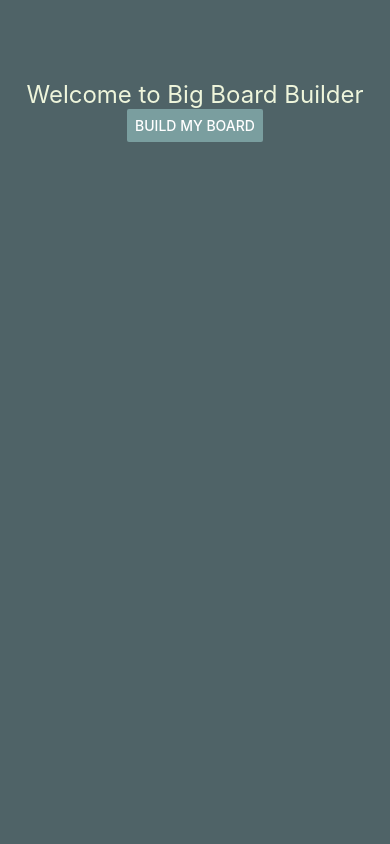
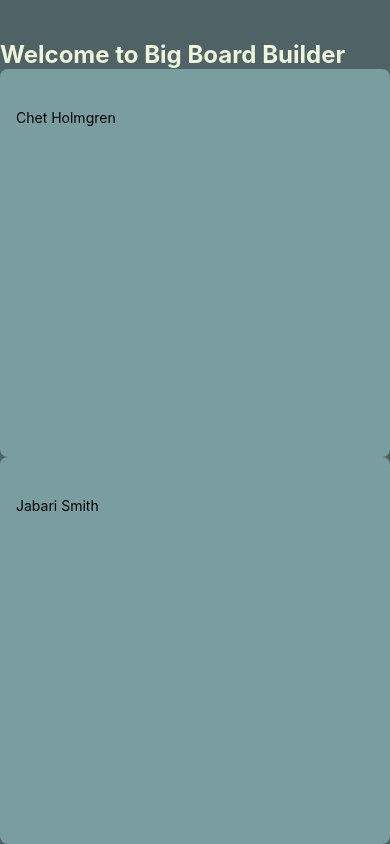
Before and after one commit to cmeggs0/big-board-builder, a React Native app: screen / in a window 390 px wide. Built offline with nearby package versions, Linux system fonts and the light colour scheme.

Commit message:
adding scrollable list plugins

```diff
--- a/App.js
+++ b/App.js
@@ -8,6 +8,8 @@ import {
   SafeAreaView,
   Alert
 } from 'react-native';
+// import { NestableScrollContainer, NestableDraggableFlatList } from 'react-native-draggable-flatlist';
+import PlayerCard from './src/components/PlayerCard';
 import { colors } from './src/utils/colors';
 import { fontSizes, spacing } from './src/utils/sizes';
 
@@ -16,12 +18,14 @@ export default function App() {
   return (
     <View style={styles.container}>
       <Text style={styles.sectionTitle}>Welcome to Big Board Builder</Text>
-      <Button
+      {/* <Button
         title='Build My Board'
         paddingTop={spacing.xxxl}
         color={colors.medBlue}
         onPress={() => Alert.alert('Button pressed')}
-      />
+      /> */}
+      <PlayerCard player={'Chet Holmgren'} />
+      <PlayerCard player={'Jabari Smith'} />
     </View>
   );
 }
@@ -30,16 +34,16 @@ const styles = StyleSheet.create({
   container: {
     flex: 1,
     backgroundColor: colors.darkBlue,
-    alignItems: 'center'
   },
   sectionTitle: {
     fontSize: fontSizes.lg,
+    fontWeight: 'bold',
     alignItems: 'center',
     justifyContent: 'center',
     color: colors.offWhite,
-    paddingTop: spacing.xxxl
+    paddingTop: spacing.xxl,
   },
   playerCard: {
-
+    paddingTop: spacing.lg
   }
 });
--- a/babel.config.js
+++ b/babel.config.js
@@ -2,5 +2,8 @@ module.exports = function(api) {
   api.cache(true);
   return {
     presets: ['babel-preset-expo'],
+    plugins: [
+      'react-native-reanimated/plugin',
+    ],
   };
 };
--- a/package.json
+++ b/package.json
@@ -15,6 +15,9 @@
     "react": "17.0.2",
     "react-dom": "17.0.2",
     "react-native": "0.68.2",
+    "react-native-draggable-flatlist": "^3.1.1",
+    "react-native-gesture-handler": "~2.2.1",
+    "react-native-reanimated": "^2.8.0",
     "react-native-web": "0.17.7"
   },
   "devDependencies": {
--- /dev/null
+++ b/src/components/PlayerCard.js
@@ -0,0 +1,38 @@
+import React from 'react';
+import { View, Text, StyleSheet, TouchableOpacity, Module } from 'react-native';
+import { colors } from '../utils/colors';
+import { fontSizes, spacing } from '../utils/sizes';
+
+const PlayerCard = (props) => {
+
+    return (
+        <View style={styles.item}>
+            <View style={styles.itemLeft}>
+                <TouchableOpacity style={styles.square}></TouchableOpacity>
+                <Text>{props.player}</Text>
+            </View>
+            <View style={styles.movable}></View>
+        </View>
+    )
+}
+
+const styles = StyleSheet.create({
+    item: {
+        backgroundColor: colors.medBlue,
+        padding: spacing.md,
+        borderRadius: spacing.sm,
+        flex: 1,
+    },
+    itemLeft: {
+
+    },
+    square: {
+        width: 24,
+        height: 24,
+    },
+    movable: {
+
+    },
+});
+
+export default PlayerCard;
```
Also changed, not shown: 1 other file (tests, documents, lock files or other folders).
